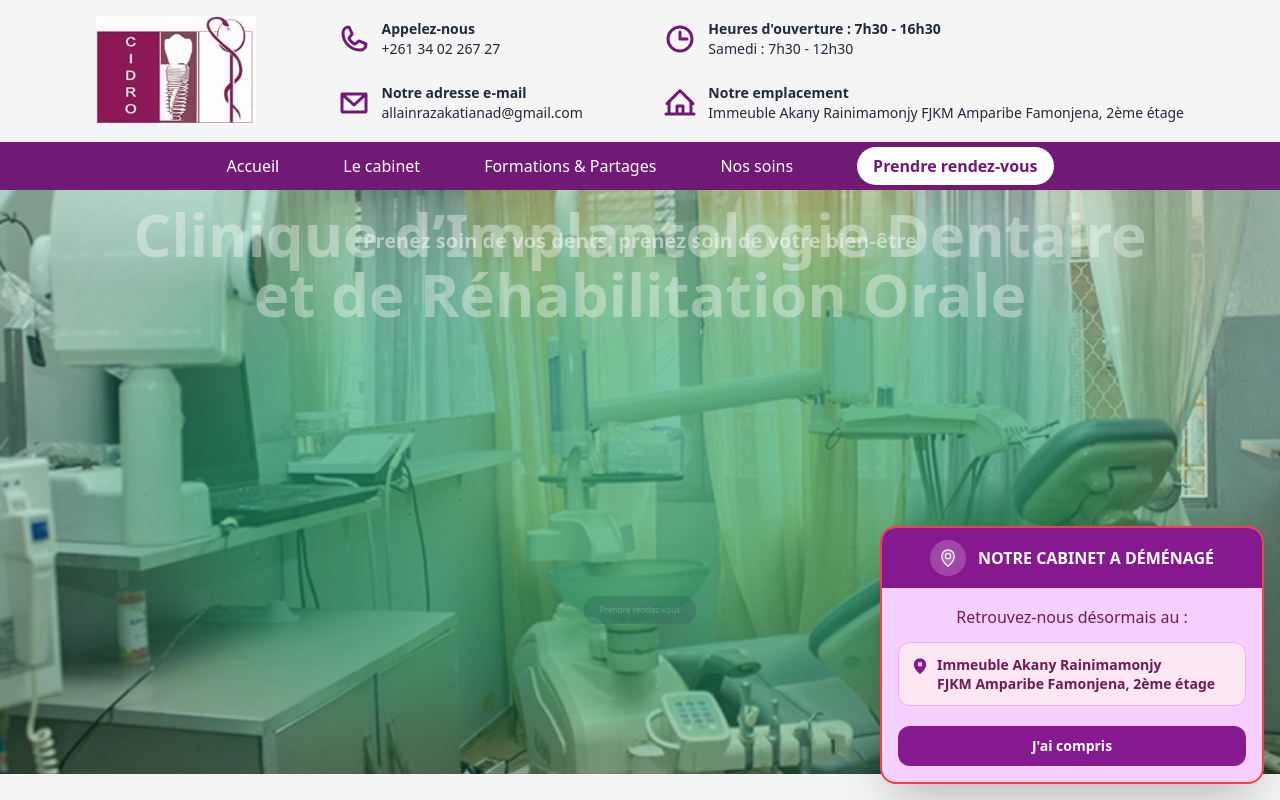
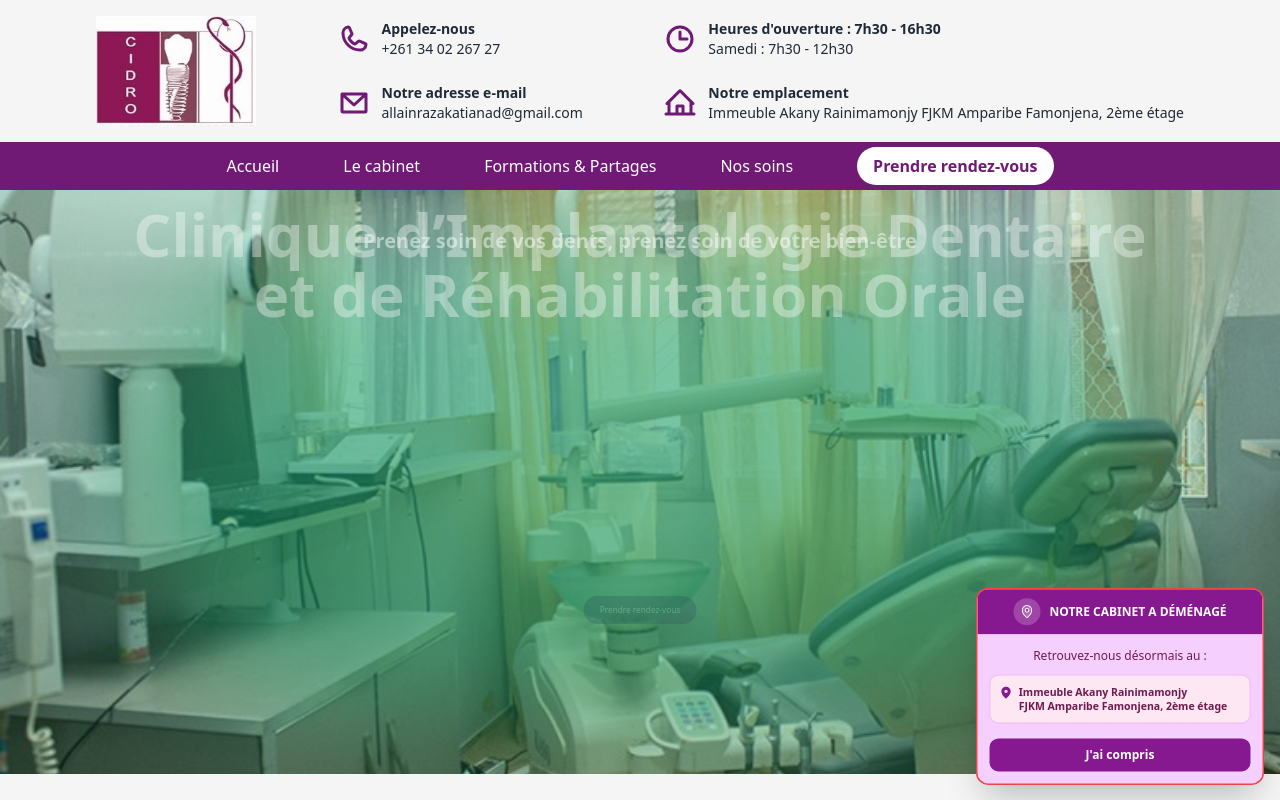
Before and after one commit to Njaka91/Cidro, a React (Vite) app: page /mentions-legales in a window 1280 px wide. Shown: the top 800 px of the page. Built offline with nearby package versions, Linux system fonts and the light colour scheme.

Commit message:
scale popup de 75%

```diff
--- a/src/components/common/AddressChangePopup.jsx
+++ b/src/components/common/AddressChangePopup.jsx
@@ -52,12 +52,15 @@ export default function AddressChangePopup() {
         role="dialog"
         aria-modal="false"
         aria-label="Information changement d'adresse"
-        className="fixed z-50 bottom-4 right-4 left-4 sm:left-auto sm:w-80 md:w-96 transition-all duration-[450ms]"
+        className="fixed z-50  bottom-4 right-4 left-4 sm:left-auto sm:w-80 md:w-96 transition-all duration-[450ms]"
         style={{
           transitionTimingFunction: isVisible
             ? "cubic-bezier(0.22, 1, 0.36, 1)"
             : "ease-in",
-          transform: isVisible ? "translateX(0)" : "translateX(calc(100% + 2rem))",
+          transform: isVisible
+            ? "translateX(0) scale(0.75)"
+            : "translateX(calc(100% + 2rem)) scale(0.75)",
+          transformOrigin: "bottom right",
           opacity: isVisible ? 1 : 0,
         }}
       >
@@ -111,7 +114,7 @@ export default function AddressChangePopup() {
           <div className="px-4 pb-4">
             <button
               onClick={handleClose}
-              className="w-full rounded-xl py-2.5 text-sm font-semibold bg-fuchsia-800 text-white transition-colors duration-150 focus:outline-none focus:ring-2"
+              className="w-full rounded-xl py-2.5 text-md font-bold bg-fuchsia-800 text-white transition-colors duration-150 focus:outline-none focus:ring-2"
               onMouseOver={(e) => (e.currentTarget.style.background = "#c026d3")}
               onMouseOut={(e) => (e.currentTarget.style.background = "#a21caf")}
             >
```
